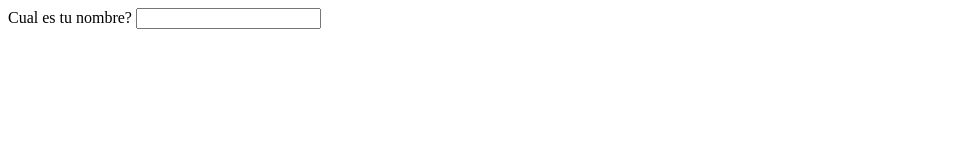
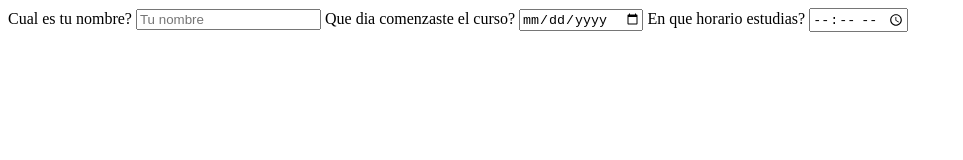
Before and after one commit to kolodani/Definitivo_HTML_y_CSS, a plain HTML site: page 03_formularios/007-etiquetas_form_e_input/index.html in a window 1280 px wide. Shown: the whole page, without its empty margins (0-963 px from the left). Drawn offline with Linux system fonts and the light colour scheme.

Commit message:
septima clase clase de html, formularios

```diff
--- a/03_formularios/007-etiquetas_form_e_input/index.html
+++ b/03_formularios/007-etiquetas_form_e_input/index.html
@@ -7,10 +7,18 @@
     <title>Formularios</title>
 </head>
 <body>
-    <form action="">
-        <label for="Nombre">
-            <span>Cual es tu nombre?</span>
-            <input type="text" id="Nombre">
+    <form action="">             <!-- ETIQUETA DE FORMULARIO-->
+        <label for="Nombre">         <!-- ETIQUETA DE INPUT-->
+            <span>Cual es tu nombre?</span>       <!-- ETIQUETA DE SPAN, PREGUNTA A CONTESTAR-->
+            <input type="text" id="Nombre" placeholder="Tu nombre">    <!-- INPUT, FORMATO DEL FORMULARIO-->
+        </label>
+        <label for="Inicio-curso">
+            <span>Que dia comenzaste el curso?</span>
+            <input type="date" id="Inicio-curso">               <!-- INPUT, FORMATO DEL FORMULARIO CALENDARIO-->
+        </label>
+        <label for="Horario">
+            <span>En que horario estudias?</span>
+            <input type="time" id="Horario">                <!-- INPUT, FORMATO DEL FORMULARIO HORARIO-->
         </label>
     </form>
 </body>
```
